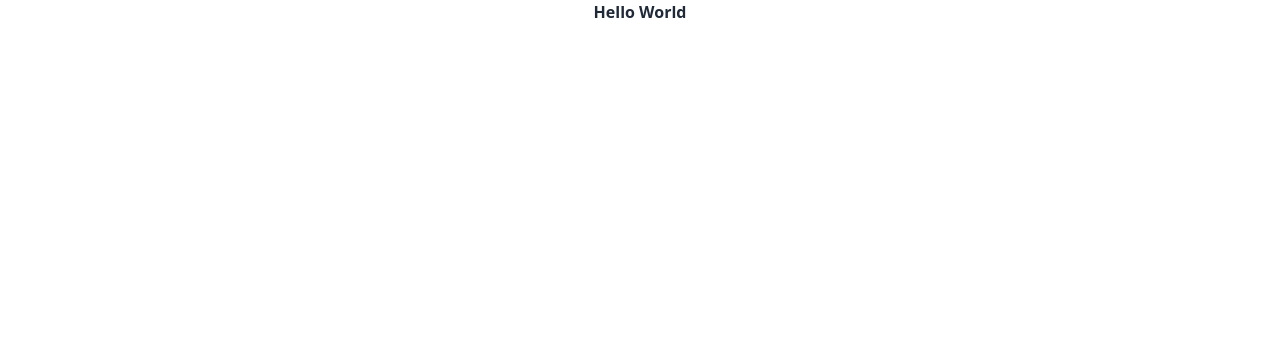
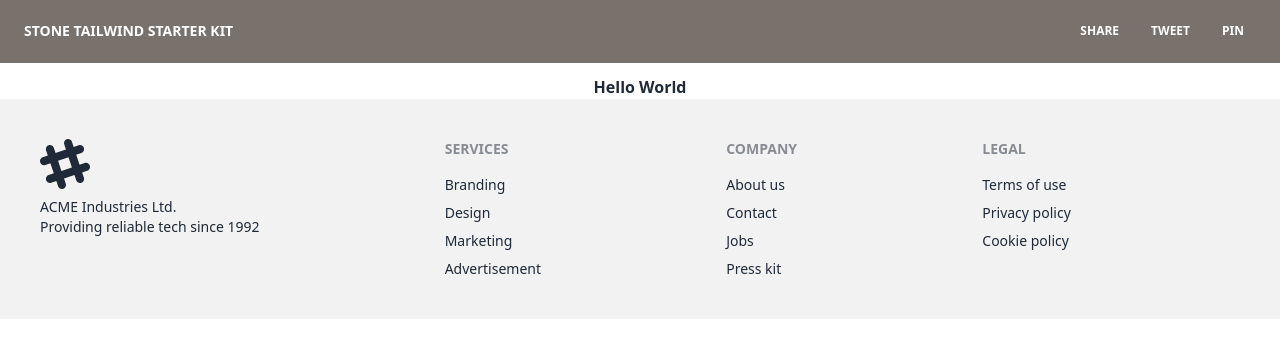
Before and after one commit to huntersteffner/billybee, a Next.js app: page / in a window 1280 px wide. Shown: the top 358 px of the page. Built offline with nearby package versions, Linux system fonts and the light colour scheme.

Commit message:
Started outline

```diff
--- /dev/null
+++ b/src/components/Footer.tsx
@@ -0,0 +1,48 @@
+const Footer = () => {
+    return (
+      <>
+        <footer className="footer p-10 bg-base-200 text-base-content">
+          <div>
+            <svg
+              width="50"
+              height="50"
+              viewBox="0 0 24 24"
+              xmlns="http://www.w3.org/2000/svg"
+              fillRule="evenodd"
+              clipRule="evenodd"
+              className="fill-current"
+            >
+              <path d="M22.672 15.226l-2.432.811.841 2.515c.33 1.019-.209 2.127-1.23 2.456-1.15.325-2.148-.321-2.463-1.226l-.84-2.518-5.013 1.677.84 2.517c.391 1.203-.434 2.542-1.831 2.542-.88 0-1.601-.564-1.86-1.314l-.842-2.516-2.431.809c-1.135.328-2.145-.317-2.463-1.229-.329-1.018.211-2.127 1.231-2.456l2.432-.809-1.621-4.823-2.432.808c-1.355.384-2.558-.59-2.558-1.839 0-.817.509-1.582 1.327-1.846l2.433-.809-.842-2.515c-.33-1.02.211-2.129 1.232-2.458 1.02-.329 2.13.209 2.461 1.229l.842 2.515 5.011-1.677-.839-2.517c-.403-1.238.484-2.553 1.843-2.553.819 0 1.585.509 1.85 1.326l.841 2.517 2.431-.81c1.02-.33 2.131.211 2.461 1.229.332 1.018-.21 2.126-1.23 2.456l-2.433.809 1.622 4.823 2.433-.809c1.242-.401 2.557.484 2.557 1.838 0 .819-.51 1.583-1.328 1.847m-8.992-6.428l-5.01 1.675 1.619 4.828 5.011-1.674-1.62-4.829z"></path>
+            </svg>
+            <p>
+              ACME Industries Ltd.
+              <br />
+              Providing reliable tech since 1992
+            </p>
+          </div>
+          <div>
+            <span className="footer-title">Services</span>
+            <a className="link link-hover">Branding</a>
+            <a className="link link-hover">Design</a>
+            <a className="link link-hover">Marketing</a>
+            <a className="link link-hover">Advertisement</a>
+          </div>
+          <div>
+            <span className="footer-title">Company</span>
+            <a className="link link-hover">About us</a>
+            <a className="link link-hover">Contact</a>
+            <a className="link link-hover">Jobs</a>
+            <a className="link link-hover">Press kit</a>
+          </div>
+          <div>
+            <span className="footer-title">Legal</span>
+            <a className="link link-hover">Terms of use</a>
+            <a className="link link-hover">Privacy policy</a>
+            <a className="link link-hover">Cookie policy</a>
+          </div>
+        </footer>
+      </>
+    )
+  }
+
+  export default Footer
--- /dev/null
+++ b/src/components/Navbar.tsx
@@ -0,0 +1,65 @@
+import { useState } from "react"
+
+const Navbar = () => {
+    // https://www.creative-tim.com/learning-lab/tailwind-starter-kit/documentation/react/navbars
+    const [navbarOpen, setNavbarOpen] = useState(false)
+  return (
+    <>
+      <nav className="relative flex flex-wrap items-center justify-between px-2 py-3 bg-stone-500 mb-3">
+        <div className="container px-4 mx-auto flex flex-wrap items-center justify-between">
+          <div className="w-full relative flex justify-between lg:w-auto lg:static lg:block lg:justify-start">
+            <a
+              className="text-sm font-bold leading-relaxed inline-block mr-4 py-2 whitespace-nowrap uppercase text-white"
+              href="#pablo"
+            >
+              stone Tailwind Starter Kit
+            </a>
+            <button
+              className="text-white cursor-pointer text-xl leading-none px-3 py-1 border border-solid border-transparent rounded bg-transparent block lg:hidden outline-none focus:outline-none"
+              type="button"
+              onClick={() => setNavbarOpen(!navbarOpen)}
+            >
+              <i className="fas fa-bars"></i>
+            </button>
+          </div>
+          <div
+            className={
+              "lg:flex flex-grow items-center" +
+              (navbarOpen ? " flex" : " hidden")
+            }
+            id="example-navbar-danger"
+          >
+            <ul className="flex flex-col lg:flex-row list-none lg:ml-auto">
+              <li className="nav-item">
+                <a
+                  className="px-3 py-2 flex items-center text-xs uppercase font-bold leading-snug text-white hover:opacity-75"
+                  href="#pablo"
+                >
+                  <i className="fab fa-facebook-square text-lg leading-lg text-white opacity-75"></i><span className="ml-2">Share</span>
+                </a>
+              </li>
+              <li className="nav-item">
+                <a
+                  className="px-3 py-2 flex items-center text-xs uppercase font-bold leading-snug text-white hover:opacity-75"
+                  href="#pablo"
+                >
+                  <i className="fab fa-twitter text-lg leading-lg text-white opacity-75"></i><span className="ml-2">Tweet</span>
+                </a>
+              </li>
+              <li className="nav-item">
+                <a
+                  className="px-3 py-2 flex items-center text-xs uppercase font-bold leading-snug text-white hover:opacity-75"
+                  href="#pablo"
+                >
+                  <i className="fab fa-pinterest text-lg leading-lg text-white opacity-75"></i><span className="ml-2">Pin</span>
+                </a>
+              </li>
+            </ul>
+          </div>
+        </div>
+      </nav>
+    </>
+  )
+}
+
+export default Navbar
--- a/src/pages/index.tsx
+++ b/src/pages/index.tsx
@@ -2,6 +2,9 @@
 import Image from 'next/image'
 import { Inter } from 'next/font/google'
 import styles from '@/styles/Home.module.css'
+import Footer from '@/components/Footer'
+import Navbar from '@/components/Navbar'
+
 
 const inter = Inter({ subsets: ['latin'] })
 
@@ -14,7 +17,9 @@
         <meta name="viewport" content="width=device-width, initial-scale=1" />
         <link rel="icon" href="/favicon.ico" />
       </Head>
+      <Navbar/>
       <h1 className='text-center font-bold'>Hello World</h1>
+      <Footer/>
     </>
   )
 }
--- /dev/null
+++ b/src/pages/recommendations.tsx
@@ -0,0 +1,11 @@
+const Recommendations = () => {
+    return (
+        <>
+            <div className="container mx-auto">
+                <h1 className="">Cap'n Billy's Favorites (besides fishing)</h1>
+            </div>
+        </>
+    )
+}
+
+export default Recommendations
```
